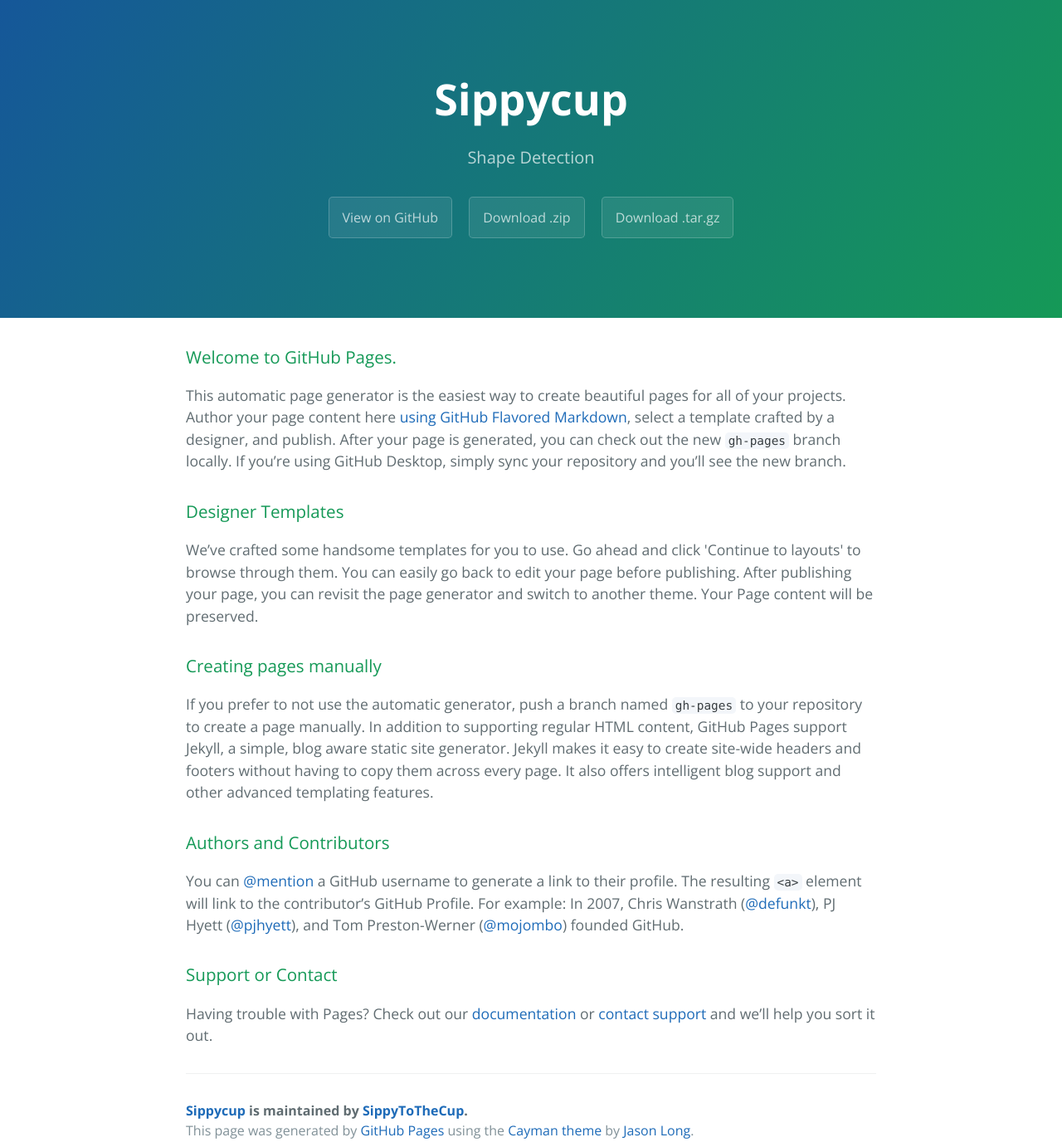
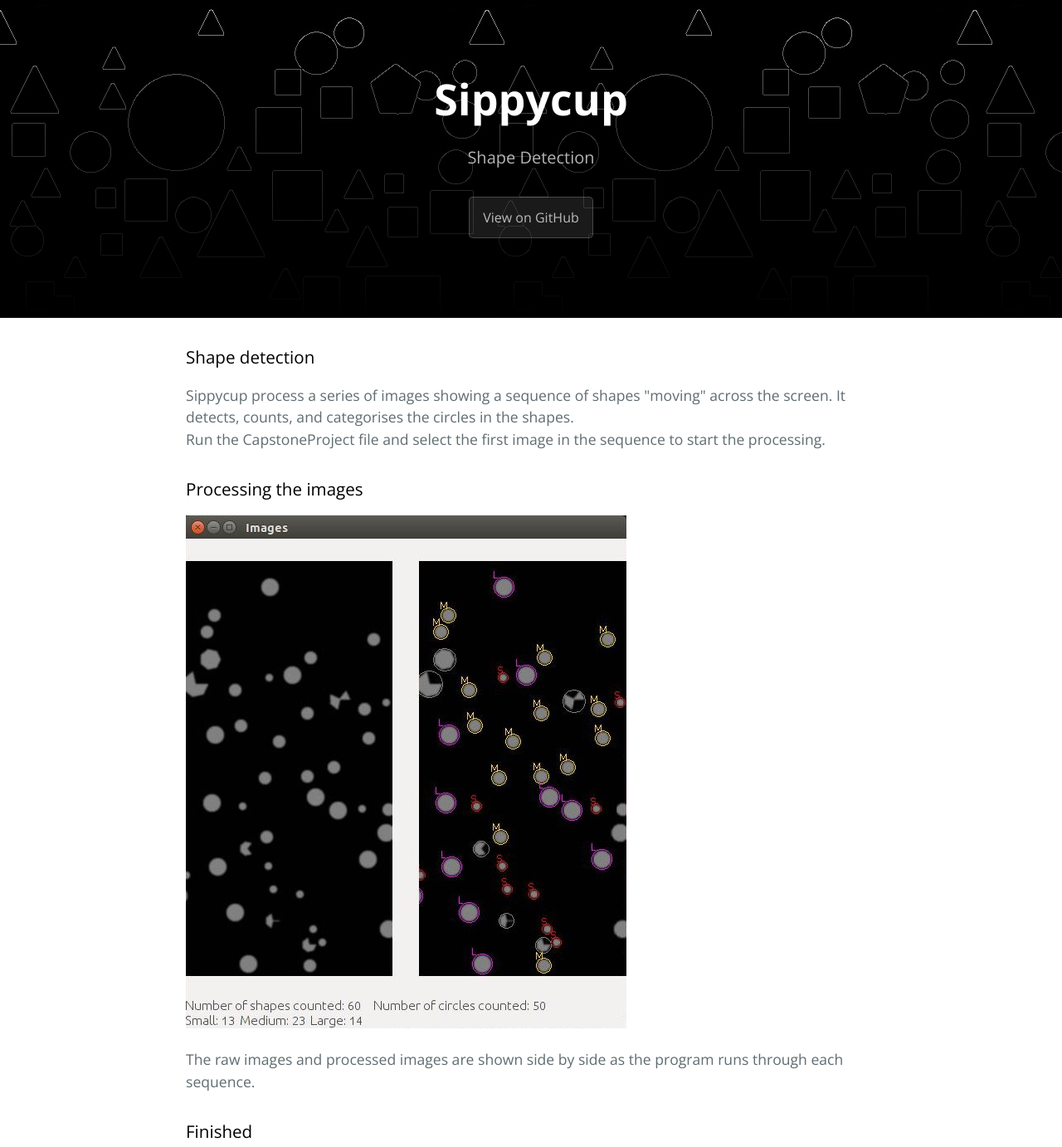
Before and after one commit to SippyToTheCup/SippyCup, a plain HTML site: page index.html in a window 1280 px wide. Shown: the top 1382 px of the page at 83% size. Drawn offline with nearby package versions, Linux system fonts and the light colour scheme.

Commit message:
Personalised page

```diff
--- a/index.html
+++ b/index.html
@@ -8,41 +8,38 @@
     <link href='https://fonts.googleapis.com/css?family=Open+Sans:400,700' rel='stylesheet' type='text/css'>
     <link rel="stylesheet" type="text/css" href="stylesheets/stylesheet.css" media="screen">
     <link rel="stylesheet" type="text/css" href="stylesheets/github-light.css" media="screen">
+    <link href="images/icon.png" rel="shortcut icon" type="image/x-icon" />
   </head>
   <body>
     <section class="page-header">
       <h1 class="project-name">Sippycup</h1>
       <h2 class="project-tagline">Shape Detection</h2>
       <a href="https://github.com/SippyToTheCup/SippyCup" class="btn">View on GitHub</a>
-      <a href="https://github.com/SippyToTheCup/SippyCup/zipball/master" class="btn">Download .zip</a>
-      <a href="https://github.com/SippyToTheCup/SippyCup/tarball/master" class="btn">Download .tar.gz</a>
     </section>
 
     <section class="main-content">
       <h3>
-<a id="welcome-to-github-pages" class="anchor" href="#welcome-to-github-pages" aria-hidden="true"><span aria-hidden="true" class="octicon octicon-link"></span></a>Welcome to GitHub Pages.</h3>
+        <a id="welcome" class="anchor" href="#welcome" aria-hidden="true"><span aria-hidden="true" class="octicon octicon-link"></span>
+        </a>Shape detection
+      </h3>
+      <p>
+        Sippycup process a series of images showing a sequence of shapes "moving" across the screen. It detects, counts, and categorises the circles in the shapes.<br>
+        Run the CapstoneProject file and select the first image in the sequence to start the processing.
+      </p>
 
-<p>This automatic page generator is the easiest way to create beautiful pages for all of your projects. Author your page content here <a href="https://guides.github.com/features/mastering-markdown/">using GitHub Flavored Markdown</a>, select a template crafted by a designer, and publish. After your page is generated, you can check out the new <code>gh-pages</code> branch locally. If you’re using GitHub Desktop, simply sync your repository and you’ll see the new branch.</p>
+      <h3>
+        <a id="process" class="anchor" href="#process" aria-hidden="true"><span aria-hidden="true" class="octicon octicon-link"></span>
+        </a>Processing the images
+        </h3>
+      <img src="images/process.jpg" alt="Process" />
+      <p>The raw images and processed images are shown side by side as the program runs through each sequence.</p>
 
-<h3>
-<a id="designer-templates" class="anchor" href="#designer-templates" aria-hidden="true"><span aria-hidden="true" class="octicon octicon-link"></span></a>Designer Templates</h3>
-
-<p>We’ve crafted some handsome templates for you to use. Go ahead and click 'Continue to layouts' to browse through them. You can easily go back to edit your page before publishing. After publishing your page, you can revisit the page generator and switch to another theme. Your Page content will be preserved.</p>
-
-<h3>
-<a id="creating-pages-manually" class="anchor" href="#creating-pages-manually" aria-hidden="true"><span aria-hidden="true" class="octicon octicon-link"></span></a>Creating pages manually</h3>
-
-<p>If you prefer to not use the automatic generator, push a branch named <code>gh-pages</code> to your repository to create a page manually. In addition to supporting regular HTML content, GitHub Pages support Jekyll, a simple, blog aware static site generator. Jekyll makes it easy to create site-wide headers and footers without having to copy them across every page. It also offers intelligent blog support and other advanced templating features.</p>
-
-<h3>
-<a id="authors-and-contributors" class="anchor" href="#authors-and-contributors" aria-hidden="true"><span aria-hidden="true" class="octicon octicon-link"></span></a>Authors and Contributors</h3>
-
-<p>You can <a href="https://help.github.com/articles/basic-writing-and-formatting-syntax/#mentioning-users-and-teams" class="user-mention">@mention</a> a GitHub username to generate a link to their profile. The resulting <code>&lt;a&gt;</code> element will link to the contributor’s GitHub Profile. For example: In 2007, Chris Wanstrath (<a href="https://github.com/defunkt" class="user-mention">@defunkt</a>), PJ Hyett (<a href="https://github.com/pjhyett" class="user-mention">@pjhyett</a>), and Tom Preston-Werner (<a href="https://github.com/mojombo" class="user-mention">@mojombo</a>) founded GitHub.</p>
-
-<h3>
-<a id="support-or-contact" class="anchor" href="#support-or-contact" aria-hidden="true"><span aria-hidden="true" class="octicon octicon-link"></span></a>Support or Contact</h3>
-
-<p>Having trouble with Pages? Check out our <a href="https://help.github.com/pages">documentation</a> or <a href="https://github.com/contact">contact support</a> and we’ll help you sort it out.</p>
+      <h3>
+        <a id="finish" class="anchor" href="#finish" aria-hidden="true"><span aria-hidden="true" class="octicon octicon-link"></span>
+        </a>Finished
+        </h3>
+      <img src="images/finish.jpg" alt="Finish" />
+      <p>At the end of the sequence the total count and breakdown of shapes are shown. The user is also able to go through each processed image step by step.</p>
 
       <footer class="site-footer">
         <span class="site-footer-owner"><a href="https://github.com/SippyToTheCup/SippyCup">Sippycup</a> is maintained by <a href="https://github.com/SippyToTheCup">SippyToTheCup</a>.</span>
--- a/stylesheets/stylesheet.css
+++ b/stylesheets/stylesheet.css
@@ -19,7 +19,7 @@
   display: inline-block;
   margin-bottom: 1rem;
   color: rgba(255, 255, 255, 0.7);
-  background-color: rgba(255, 255, 255, 0.08);
+  background-color: rgba(255, 255, 255, 0.1);
   border-color: rgba(255, 255, 255, 0.2);
   border-style: solid;
   border-width: 1px;
@@ -57,7 +57,13 @@
   color: #fff;
   text-align: center;
   background-color: #159957;
-  background-image: linear-gradient(120deg, #155799, #159957); }
+    background: linear-gradient(
+    to bottom,
+    rgba(0,0,0, 0),
+    10%,
+    rgba(0,0,0, 100)
+  ),url(../images/header.jpg);
+}
 
 @media screen and (min-width: 64em) {
   .page-header {
@@ -112,7 +118,7 @@
   margin-top: 2rem;
   margin-bottom: 1rem;
   font-weight: normal;
-  color: #159957; }
+  color: black; }
 .main-content p {
   margin-bottom: 1em; }
 .main-content code {
```
Also changed, not shown: images/finish.jpg (added), images/header.jpg (added), images/icon.png (added), images/process.jpg (added).
